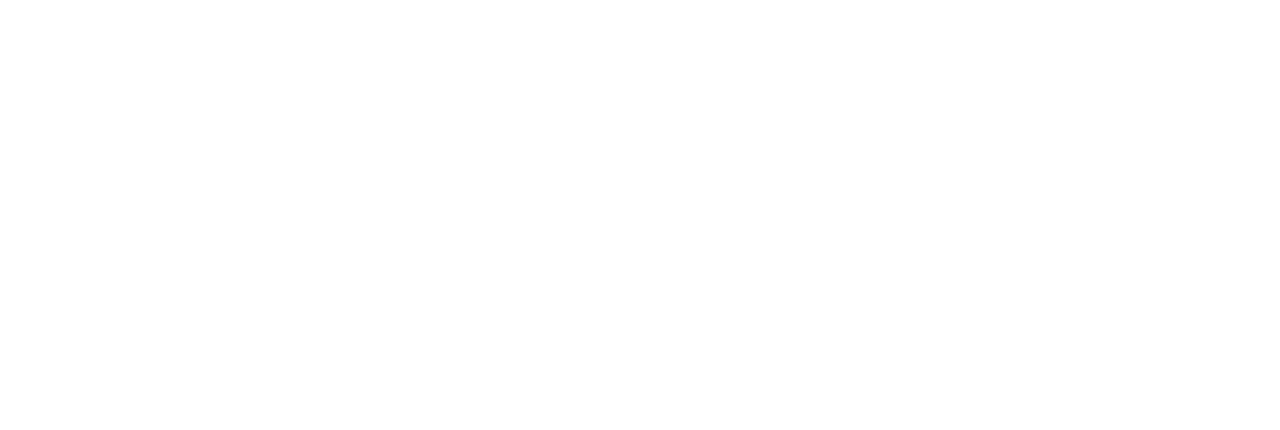
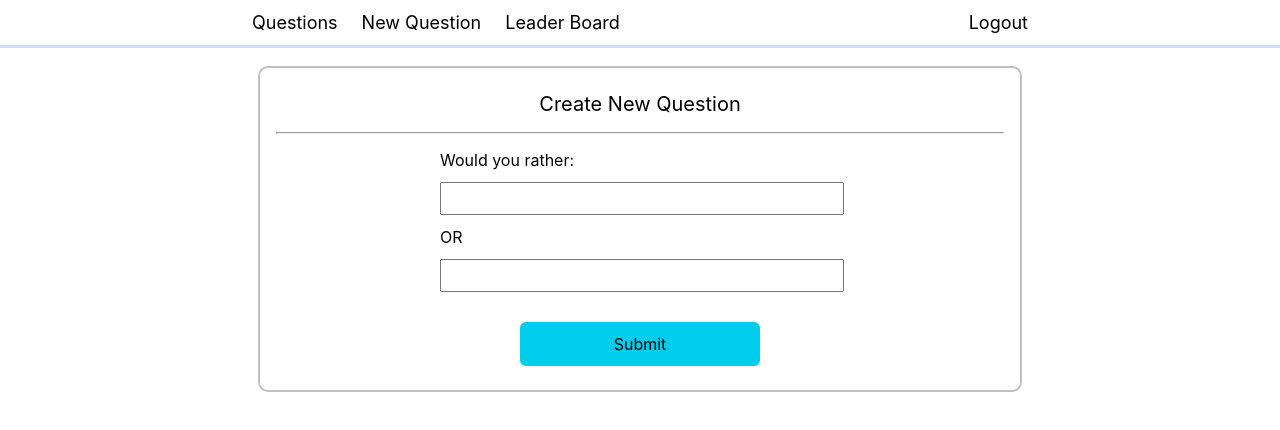
Before and after one commit to Boyu1997/udacity-react, a React (Create React App) app in the folder would-you-rather/: page /add in a window 1280 px wide. Before the commit this address had no page. Shown: the top 430 px of the page. Built offline with nearby package versions, Linux system fonts and the light colour scheme.

Commit message:
add navbar and create new question

```diff
--- a/would-you-rather/src/actions/questions.js
+++ b/would-you-rather/src/actions/questions.js
@@ -1,10 +1,21 @@
-export const ADD_QUESTION_ANSWER = 'ADD_QUESTION_ANSWER'
+export const QUESTIONS_ADD_ANSWER = 'QUESTIONS_ADD_ANSWER'
+export const QUESTIONS_CREATE_QUESTION = 'QUESTIONS_CREATE_QUESTION'
 
-export function addQuestionAnswer (authedUser, questionId, selectedOption) {
+export function questionsAddAnswer (authedUser, questionId, selectedOption) {
   return {
-    type: ADD_QUESTION_ANSWER,
+    type: QUESTIONS_ADD_ANSWER,
     authedUser,
     questionId,
     selectedOption
   }
 }
+
+export function questionsCreateQuestion (authedUser, questionId, optionOne, optionTwo) {
+  return {
+    type: QUESTIONS_CREATE_QUESTION,
+    questionId,
+    authedUser,
+    optionOne,
+    optionTwo
+  }
+}
--- a/would-you-rather/src/actions/users.js
+++ b/would-you-rather/src/actions/users.js
@@ -1,10 +1,19 @@
-export const ADD_USER_ANSWER = 'ADD_USER_ANSWER'
+export const USERS_ADD_ANSWER = 'USERS_ADD_ANSWER'
+export const USERS_CREATE_QUESTION = 'USERS_CREATE_QUESTION'
 
-export function addUserAnswer (authedUser, questionId, selectedOption) {
+export function usersAddAnswer (authedUser, questionId, selectedOption) {
   return {
-    type: ADD_USER_ANSWER,
+    type: USERS_ADD_ANSWER,
     authedUser,
     questionId,
     selectedOption
   }
 }
+
+export function usersCreateQuestion (authedUser, questionId) {
+  return {
+    type: USERS_CREATE_QUESTION,
+    authedUser,
+    questionId
+  }
+}
--- a/would-you-rather/src/components/App.css
+++ b/would-you-rather/src/components/App.css
@@ -1,3 +1,48 @@
+/* Nav */
+.nav-bar-container {
+    border-bottom: 3px solid #CDF;
+}
+
+.nav-bar {
+    max-width: 800px;
+    margin-left: auto;
+    margin-right: auto;
+    position: relative;
+}
+
+.nav-bar .nav-bar-option {
+    display: inline-block;
+    padding: 12px;
+    font-size: 18px;
+    color: #000;
+    text-decoration: none;
+}
+
+.nav-bar .nav-bar-login {
+    position: absolute;
+    right: 0px;
+}
+
+
+/* HomePage */
+.home-nav-button-container {
+    display: inline-block;
+    width: 50%;
+}
+
+.home-nav-button {
+    margin: 12px;
+    padding: 16px;
+    border-radius: 6px;
+    background-color: #ACD;
+    font-size: 16px;
+    text-align: center;
+}
+
+.home-nav-button:hover {
+    background-color: #ACE;
+}
+
 /* Question Card */
 .question-card {
     padding: 10px;
@@ -37,23 +82,22 @@
 }
 
 .question-card .question-body .question-body-right .question-body-header {
-    margin: 12px;
+    margin: 12px 0px 12px 0px;
     font-size: 16px;
     font-weight: bold;
 }
 
 .question-card .question-body .question-body-right .question-body-text {
-    margin: 12px;
+    margin: 12px 0px 12px 0px;
     font-size: 14px;
 }
 
 .question-card .question-body .question-body-right .question-body-button {
-    margin: 12px;
+    margin: 12px 0px 12px 0px;
     padding: 8px;
     border-radius: 6px;
     background-color: #0CE;
     display: block;
-    color: black;
     text-align: center;
     text-decoration: none;
     font-size: 14px;
@@ -62,8 +106,7 @@
 }
 
 .question-card .question-body .question-body-right .question-body-button:hover {
-    background-color: #0af;
-    font-weight: bold;
+    background-color: #0AF;
 }
 
 .question-card .question-body .question-body-right .question-option {
@@ -82,7 +125,59 @@
 }
 
 
+/* New Question Page */
+.create-question-container {
+    border: 2px solid #C0C0C0;
+    border-radius: 10px;
+    margin: 18px;
+    padding: 16px;
+}
+
+.create-question-header {
+    font-size: 20px;
+    text-align: center;
+    padding: 8px;
+}
+
+.create-question-body {
+    padding: 8px;
+    max-width: 400px;
+    margin-left: auto;
+    margin-right: auto;
+    font-size: 16px;
+}
+
+.create-question-body .create-question-input {
+    width: 100%;
+    padding: 4px 0px 4px 0px;
+    margin: 12px 0px 12px 0px;
+    font-size: 18px;
+}
+
+.create-question-body .create-question-submit {
+    width: 60%;
+    margin-left: auto;
+    margin-right: auto;
+    margin-top: 18px;
+    padding: 12px 0px 12px 0px;
+    border-radius: 6px;
+    background-color: #0CE;
+    font-size: 16px;
+    text-align: center;
+}
+
+.create-question-body .create-question-submit:hover {
+    background-color: #0AF;
+}
+
+
 /* Shared */
+.body-container {
+    max-width: 800px;
+    margin-left: auto;
+    margin-right: auto;
+}
+
 .progress-bar {
     margin: 12px 4px 2px 4px;
     height: 20px;
@@ -96,3 +191,7 @@
     background-color: #EAEAEA;
     text-align: center;
 }
+
+.button-selected {
+    font-weight: bold;
+}
--- a/would-you-rather/src/components/App.js
+++ b/would-you-rather/src/components/App.js
@@ -4,6 +4,8 @@
 
 import { handleInitialData } from '../actions/shared'
 
+import Nav from './Nav'
+import ConnectedCreateQuestionPage from './CreateQuestionPage'
 import ConnectedHomePage from './HomePage'
 import ConnectedQuestionPage from './QuestionPage'
 
@@ -23,9 +25,11 @@
 
     return (
       <div>
+        <Nav />
         <Routes>
-          <Route path="/" element={<ConnectedHomePage />} />
-          <Route path="/question/:questionId" element={<ConnectedQuestionPage />} />
+          <Route path='/' element={<ConnectedHomePage />} />
+          <Route path='/question/:questionId' element={<ConnectedQuestionPage />} />
+          <Route path='/add' element={<ConnectedCreateQuestionPage />} />
         </Routes>
       </div>
     )
--- /dev/null
+++ b/would-you-rather/src/components/CreateQuestionPage.js
@@ -0,0 +1,73 @@
+
+
+import React from 'react'
+import { connect } from 'react-redux'
+
+import { handleCreateQuestion } from '../actions/shared'
+import { withRouter } from '../helpers'
+
+class CreateQuestionPage extends React.Component {
+  constructor(props) {
+    super(props);
+    this.state = {
+      optionOne: '',
+      optionTwo: ''
+    };
+
+    this.handleChangeOptionOne = this.handleChangeOptionOne.bind(this);
+    this.handleChangeOptionTwo = this.handleChangeOptionTwo.bind(this);
+  }
+
+  handleChangeOptionOne(event) {
+    this.setState({optionOne: event.target.value});
+  }
+  handleChangeOptionTwo(event) {
+    this.setState({optionTwo: event.target.value});
+  }
+  handleSubmit() {
+
+  }
+
+  render() {
+    const { authedUser } = this.props
+
+    return (
+      <div className='body-container'>
+      <div className='create-question-container'>
+        <div className='create-question-header'>Create New Question</div>
+        <hr />
+        <div className='create-question-body'>
+          <div>Would you rather:</div>
+          <input
+            className='create-question-input'
+            value={this.state.optionOne}
+            onChange={this.handleChangeOptionOne}
+          ></input>
+          <div>OR</div>
+          <input
+            className='create-question-input'
+            value={this.state.optionTwo}
+            onChange={this.handleChangeOptionTwo}
+          ></input>
+          <div
+            className='create-question-submit'
+            onClick={() => {
+              if (this.state.optionOne === '' || this.state.optionTwoTwo === '') {
+                window.alert('Invalid input, please entry options before submiting.')
+              }
+              else {
+                this.props.dispatch(handleCreateQuestion(authedUser, this.state.optionOne, this.state.optionTwo))
+                this.props.router.navigate('/')
+              }
+            }}
+          >Submit</div>
+        </div>
+      </div>
+    </div>
+    )
+  }
+}
+
+export default withRouter(connect((state) => ({
+  authedUser: state.authedUser
+}))(CreateQuestionPage))
--- a/would-you-rather/src/components/HomePage.js
+++ b/would-you-rather/src/components/HomePage.js
@@ -3,35 +3,66 @@
 import { Link } from 'react-router-dom'
 
 class HomePage extends React.Component {
+  constructor(props) {
+    super(props);
+    this.state = { showQuestions: 'ANSWERED_QUESTIONS' };
+  }
+
   render() {
-    const { questions, users } = this.props
+    const { authedUser, questions, users } = this.props
 
     return (
-      <div>
-        {Object.keys(questions).map((key) => (
-          <div key={key} className='question-card'>
+      <div className='body-container'>
+        <div className='home-nav-button-container'>
+          <div
+            className={`home-nav-button ${this.state.showQuestions === 'ANSWERED_QUESTIONS' && 'button-selected'}`}
+            onClick={() => { this.setState({ showQuestions: 'ANSWERED_QUESTIONS' }) }}
+          >
+            Answered Questions
+          </div>
+        </div>
+        <div className='home-nav-button-container'>
+          <div
+            className={`home-nav-button ${this.state.showQuestions === 'UNANSWERED_QUESTIONS' && 'button-selected'}`}
+            onClick={() => { this.setState({ showQuestions: 'UNANSWERED_QUESTIONS' }) }}
+          >
+            Unanswered Questions
+          </div>
+        </div>
+        {Object.keys(questions).map((questionId) => (
+          (
+            (
+              this.state.showQuestions === 'ANSWERED_QUESTIONS' &&
+              questionId in users[authedUser]['answers']
+            ) || (
+              this.state.showQuestions === 'UNANSWERED_QUESTIONS' &&
+              !(questionId in users[authedUser]['answers'])
+            )
+          ) && (
+            <div key={questionId} className='question-card'>
               <div className='question-header'>
-              Question by {questions[key]['author']}:
+                Question by {questions[questionId]['author']}:
               </div>
 
               <div className='question-body'>
                 <div className='question-body-left'>
-                <img src={users[questions[key]['author']]['avatarURL']} alt={questions[key]['author']}></img>
+                  <img src={users[questions[questionId]['author']]['avatarURL']} alt={questions[questionId]['author']}></img>
                 </div>
 
                 <div className='question-body-right'>
                   <div className='question-body-header'>Would you rather:</div>
                   <div className='question-body-text'>
-                  {questions[key]['optionOne']['text']} <strong>or</strong> {questions[key]['optionTwo']['text']}
+                    {questions[questionId]['optionOne']['text']} <strong>or</strong> {questions[questionId]['optionTwo']['text']}
                   </div>
                   <Link
                     className='question-body-button'
-                  to={`/question/${key}`}>
+                    to={`/question/${questionId}`}>
                     View Question
                   </Link>
                 </div>
               </div>
             </div>
+          )
         ))}
       </div>
     )
@@ -39,6 +70,7 @@
 }
 
 export default connect((state) => ({
+  authedUser: state.authedUser,
   questions: state.questions,
   users: state.users
 }))(HomePage)
--- /dev/null
+++ b/would-you-rather/src/components/Nav.js
@@ -0,0 +1,16 @@
+import { Link } from 'react-router-dom'
+
+export default function Nav(props) {
+  return (
+    <div className='nav-bar-container'>
+      <div className='nav-bar'>
+        <Link to='/' className='nav-bar-option'>Questions</Link>
+        <Link to='/add' className='nav-bar-option'>New Question</Link>
+        <Link to='/leaderboard' className='nav-bar-option'>Leader Board</Link>
+        <div
+          className='nav-bar-option nav-bar-login'
+        >Logout</div>
+      </div>
+    </div>
+  )
+}
--- /dev/null
+++ b/would-you-rather/src/helpers.js
@@ -0,0 +1,30 @@
+import {
+  useLocation,
+  useNavigate,
+  useParams,
+} from 'react-router-dom';
+
+export function withRouter(Component) {
+  function ComponentWithRouterProp(props) {
+    let location = useLocation()
+    let navigate = useNavigate()
+    let params = useParams()
+    return (
+      <Component
+        {...props}
+        router={{ location, navigate, params }}
+      />
+    )
+  }
+  return ComponentWithRouterProp;
+}
+
+export function hashCode(str) {
+  let hash = 0;
+  for (let i = 0, len = str.length; i < len; i++) {
+      let chr = str.charCodeAt(i);
+      hash = (hash << 5) - hash + chr;
+      hash |= 0; // Convert to 32bit integer
+  }
+  return Math.abs(hash);
+}
--- a/would-you-rather/src/reducers/questions.js
+++ b/would-you-rather/src/reducers/questions.js
@@ -1,13 +1,14 @@
 import {
-  ADD_QUESTION_ANSWER
+  QUESTIONS_ADD_ANSWER,
+  QUESTIONS_CREATE_QUESTION
 } from '../actions/questions'
 import { RECEIVE_DATA } from '../actions/shared'
 
 export default function questionsReducer (state = [], action) {
   switch(action.type) {
-    case RECEIVE_DATA :
+    case RECEIVE_DATA:
       return action.questions
-    case ADD_QUESTION_ANSWER:
+    case QUESTIONS_ADD_ANSWER:
       return {
         ...state,
         [action.questionId]: {
@@ -18,6 +19,23 @@
           }
         }
       }
+    case QUESTIONS_CREATE_QUESTION:
+      return {
+        ...state,
+        [action.questionId]: {
+          id: action.questionId,
+          author: action.authedUser,
+          timestamp: Date.now(),
+          optionOne: {
+            votes: [],
+            text: action.optionOne,
+          },
+          optionTwo: {
+            votes: [],
+            text: action.optionTwo
+          }
+        }
+      }
     default:
       return state
   }
--- a/would-you-rather/src/reducers/users.js
+++ b/would-you-rather/src/reducers/users.js
@@ -1,5 +1,6 @@
 import {
-  ADD_USER_ANSWER
+  USERS_ADD_ANSWER,
+  USERS_CREATE_QUESTION
 } from '../actions/users'
 import { RECEIVE_DATA } from '../actions/shared'
 
@@ -7,7 +8,7 @@
   switch(action.type) {
     case RECEIVE_DATA :
       return action.users
-    case ADD_USER_ANSWER :
+    case USERS_ADD_ANSWER :
       return {
         ...state,
         [action.authedUser]: {
@@ -18,6 +19,14 @@
           }
         }
       }
+    case USERS_CREATE_QUESTION:
+      return {
+        ...state,
+        [action.authedUser]: {
+          ...state[action.authedUser],
+          questions: state[action.authedUser].questions.concat([action.questionId])
+        }
+      }
     default:
       return state
   }
```
Also changed, not shown: would-you-rather/src/actions/shared.js (+24 -5 lines), would-you-rather/src/components/QuestionPage.js (+1 -20 lines). Lines whose indentation alone changed are shown as unchanged.
